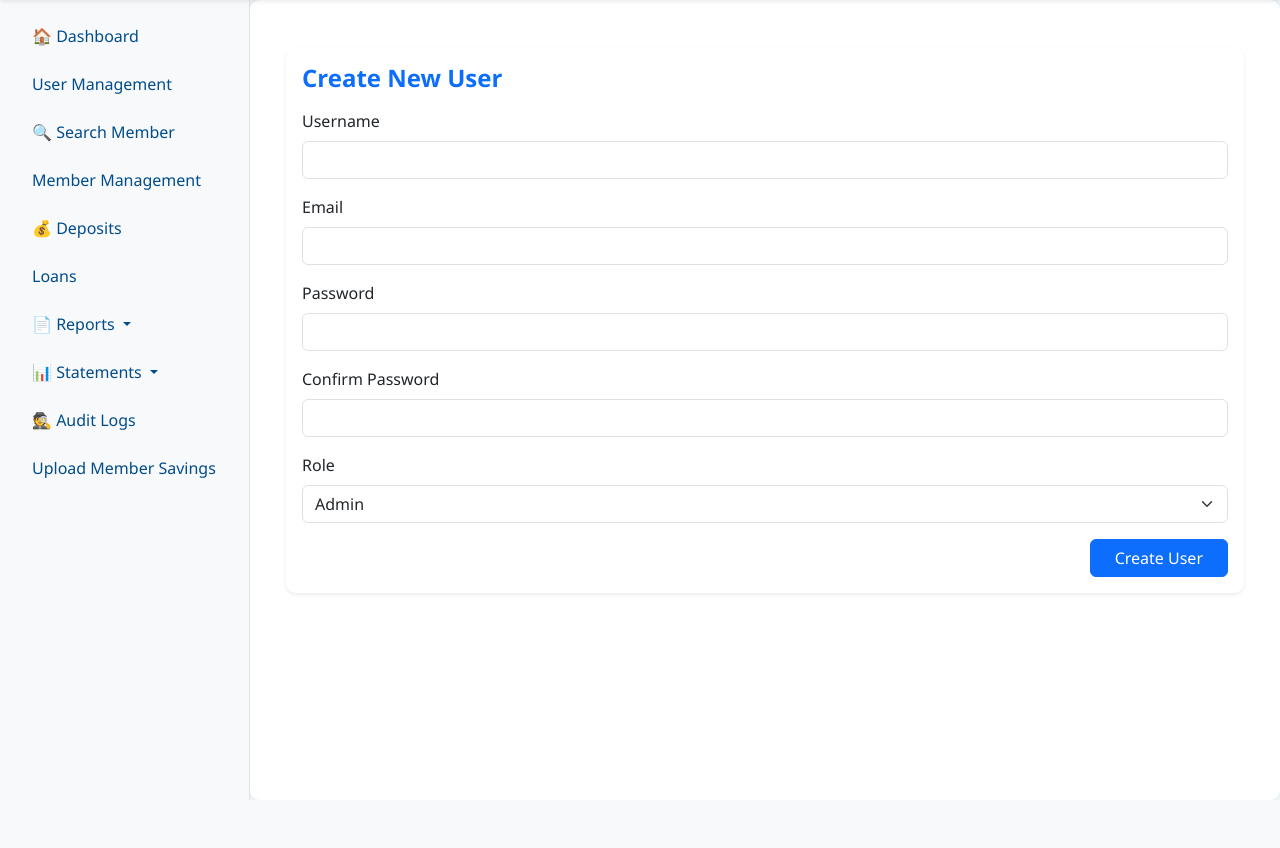
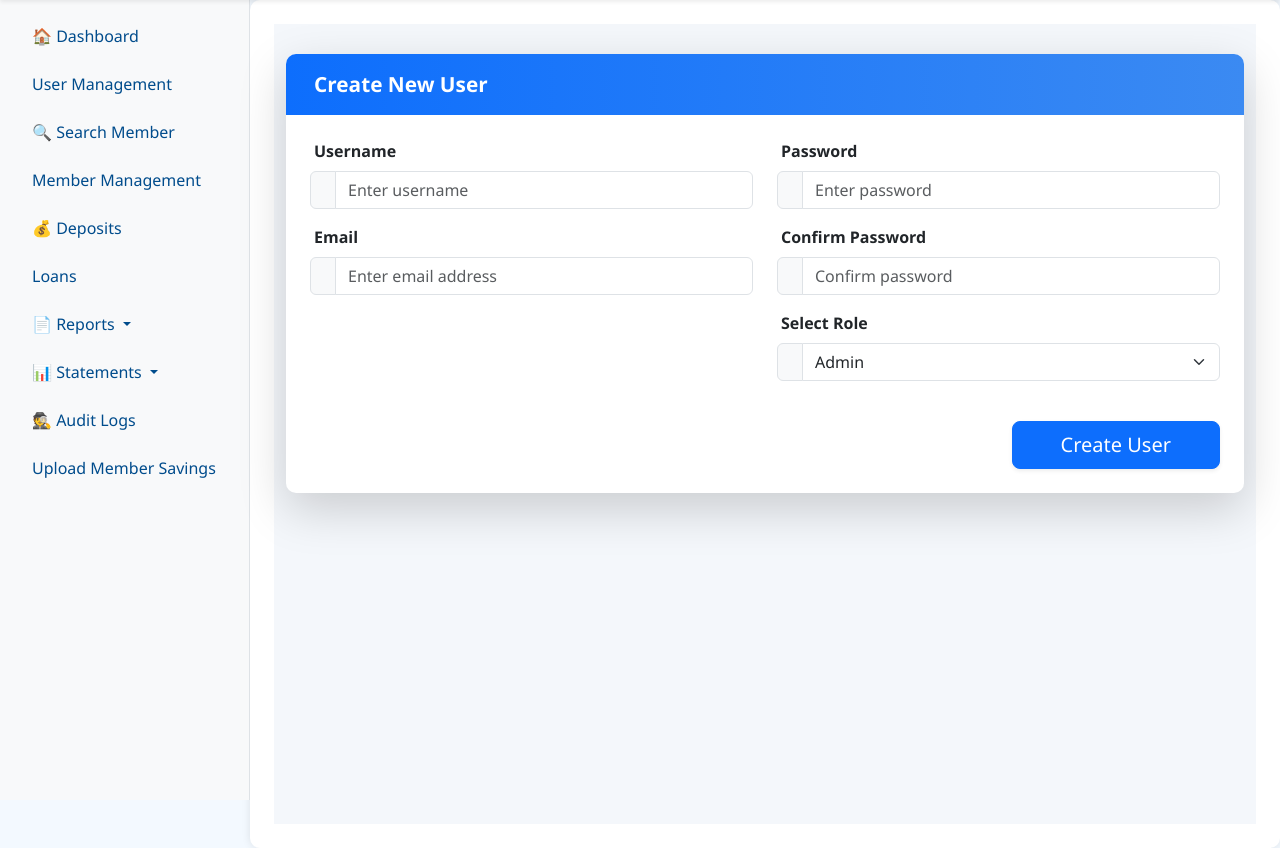
Before and after one commit to kariokojim/chairete_app, a Flask app: page /admin/users/create in a window 1280 px wide. Shown: the part 56-904 px from the top of the page. Before the commit the page ends 856 px from the top, so only its background shows below. Run offline with Flask 3, Linux system fonts and the light colour scheme; the visitor is signed in with stand-in values (Sample User, id 1); some libraries are stand-ins or nearby versions.

Commit message:
Update create_user.html

```diff
--- a/sacco_app/templates/admin/create_user.html
+++ b/sacco_app/templates/admin/create_user.html
@@ -1,36 +1,132 @@
 {% extends "base.html" %}
 {% block content %}
-<div class="container mt-4">
-  <div class="card shadow-sm border-0">
-    <div class="card-body">
-      <h4 class="fw-bold text-primary mb-3">Create New User</h4>
-      <form method="POST">
+
+<style>
+    .page-bg {
+        background-color: #f4f7fb;
+        min-height: 100vh;
+        padding-top: 30px;
+        padding-bottom: 30px;
+    }
+    .section-header {
+        background: linear-gradient(90deg, #0d6efd, #3b8af2);
+        color: #fff;
+        padding: 15px 20px;
+        font-size: 1.3rem;
+        font-weight: 600;
+        border-radius: 10px 10px 0 0;
+    }
+</style>
+
+<div class="page-bg">
+    <div class="container">
+
+        <div class="card shadow-lg border-0" style="border-radius: 10px;">
+
+            <!-- Title Bar -->
+            <div class="section-header">
+                <i class="fa fa-user-plus me-2"></i>Create New User
+            </div>
+
+            <div class="card-body p-4">
+
+                <form method="POST" novalidate>
                     {{ form.hidden_tag() }}
+
+                    <div class="row">
+
+                        <!-- LEFT COLUMN -->
+                        <div class="col-md-6">
+
+                            <!-- Username -->
                             <div class="mb-3">
-          {{ form.username.label(class="form-label") }}
-          {{ form.username(class="form-control") }}
+                                <label class="form-label fw-semibold">
+                                    <i class="fa fa-user text-primary me-1"></i> Username
+                                </label>
+                                <div class="input-group">
+                                    <span class="input-group-text bg-light"><i class="fa fa-user"></i></span>
+                                    {{ form.username(class="form-control", placeholder="Enter username") }}
                                 </div>
+                                {% if form.username.errors %}
+                                    <small class="text-danger">{{ form.username.errors[0] }}</small>
+                                {% endif %}
+                            </div>
+
+                            <!-- Email -->
                             <div class="mb-3">
-          {{ form.email.label(class="form-label") }}
-          {{ form.email(class="form-control") }}
+                                <label class="form-label fw-semibold">
+                                    <i class="fa fa-envelope text-primary me-1"></i> Email
+                                </label>
+                                <div class="input-group">
+                                    <span class="input-group-text bg-light"><i class="fa fa-envelope"></i></span>
+                                    {{ form.email(class="form-control", placeholder="Enter email address") }}
                                 </div>
+                                {% if form.email.errors %}
+                                    <small class="text-danger">{{ form.email.errors[0] }}</small>
+                                {% endif %}
+                            </div>
+
+                        </div>
+
+                        <!-- RIGHT COLUMN -->
+                        <div class="col-md-6">
+
+                            <!-- Password -->
                             <div class="mb-3">
-          {{ form.password.label(class="form-label") }}
-          {{ form.password(class="form-control") }}
+                                <label class="form-label fw-semibold">
+                                    <i class="fa fa-lock text-primary me-1"></i> Password
+                                </label>
+                                <div class="input-group">
+                                    <span class="input-group-text bg-light"><i class="fa fa-lock"></i></span>
+                                    {{ form.password(class="form-control", placeholder="Enter password") }}
                                 </div>
+                                {% if form.password.errors %}
+                                    <small class="text-danger">{{ form.password.errors[0] }}</small>
+                                {% endif %}
+                            </div>
+
+                            <!-- Confirm Password -->
                             <div class="mb-3">
-          {{ form.confirm_password.label(class="form-label") }}
-          {{ form.confirm_password(class="form-control") }}
+                                <label class="form-label fw-semibold">
+                                    <i class="fa fa-check text-primary me-1"></i> Confirm Password
+                                </label>
+                                <div class="input-group">
+                                    <span class="input-group-text bg-light"><i class="fa fa-check"></i></span>
+                                    {{ form.confirm_password(class="form-control", placeholder="Confirm password") }}
                                 </div>
+                                {% if form.confirm_password.errors %}
+                                    <small class="text-danger">{{ form.confirm_password.errors[0] }}</small>
+                                {% endif %}
+                            </div>
+
+                            <!-- Role -->
                             <div class="mb-3">
-          {{ form.role.label(class="form-label") }}
+                                <label class="form-label fw-semibold">
+                                    <i class="fa fa-users-cog text-primary me-1"></i> Select Role
+                                </label>
+                                <div class="input-group">
+                                    <span class="input-group-text bg-light"><i class="fa fa-users"></i></span>
                                     {{ form.role(class="form-select") }}
                                 </div>
-        <div class="text-end">
-          {{ form.submit(class="btn btn-primary px-4") }}
+                                {% if form.role.errors %}
+                                    <small class="text-danger">{{ form.role.errors[0] }}</small>
+                                {% endif %}
                             </div>
+
+                        </div>
+
+                    </div>
+
+                    <div class="text-end mt-4">
+                        {{ form.submit(class="btn btn-primary btn-lg px-5 shadow-sm") }}
+                    </div>
+
                 </form>
+
             </div>
         </div>
+
     </div>
+</div>
+
 {% endblock %}
```
Lines whose indentation alone changed are shown as unchanged.
